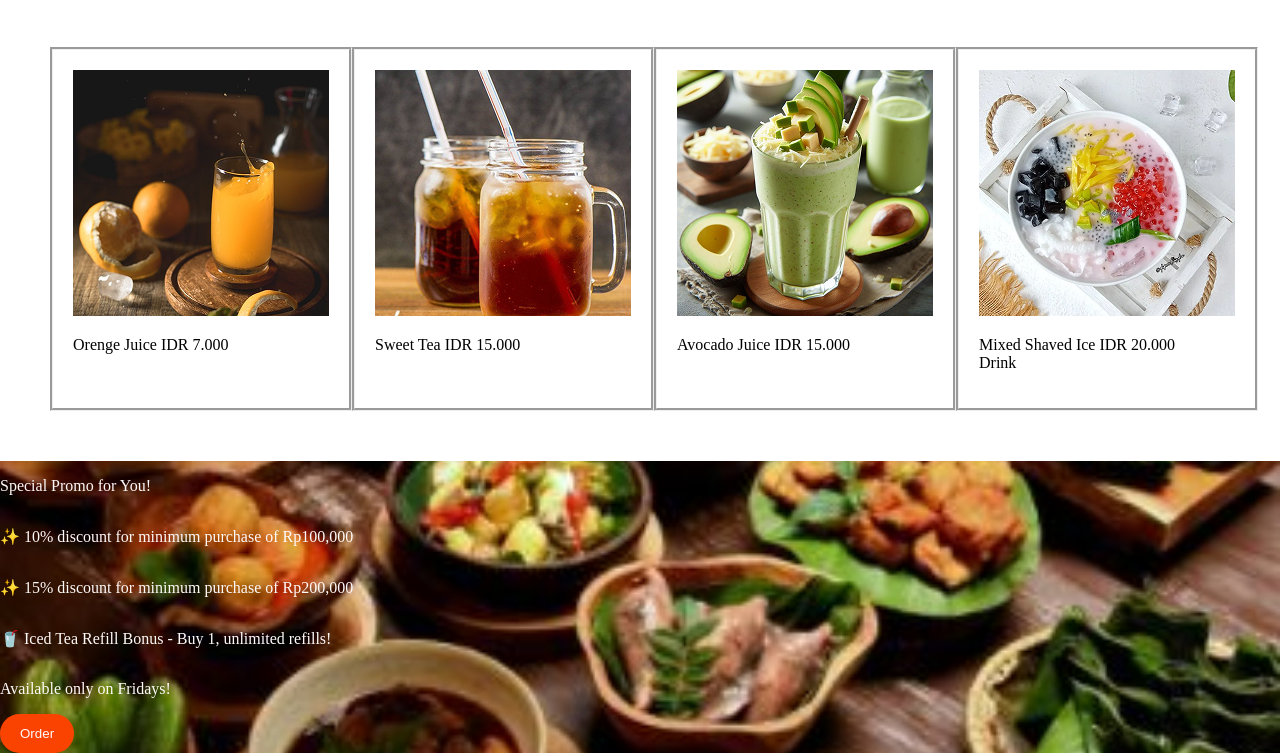
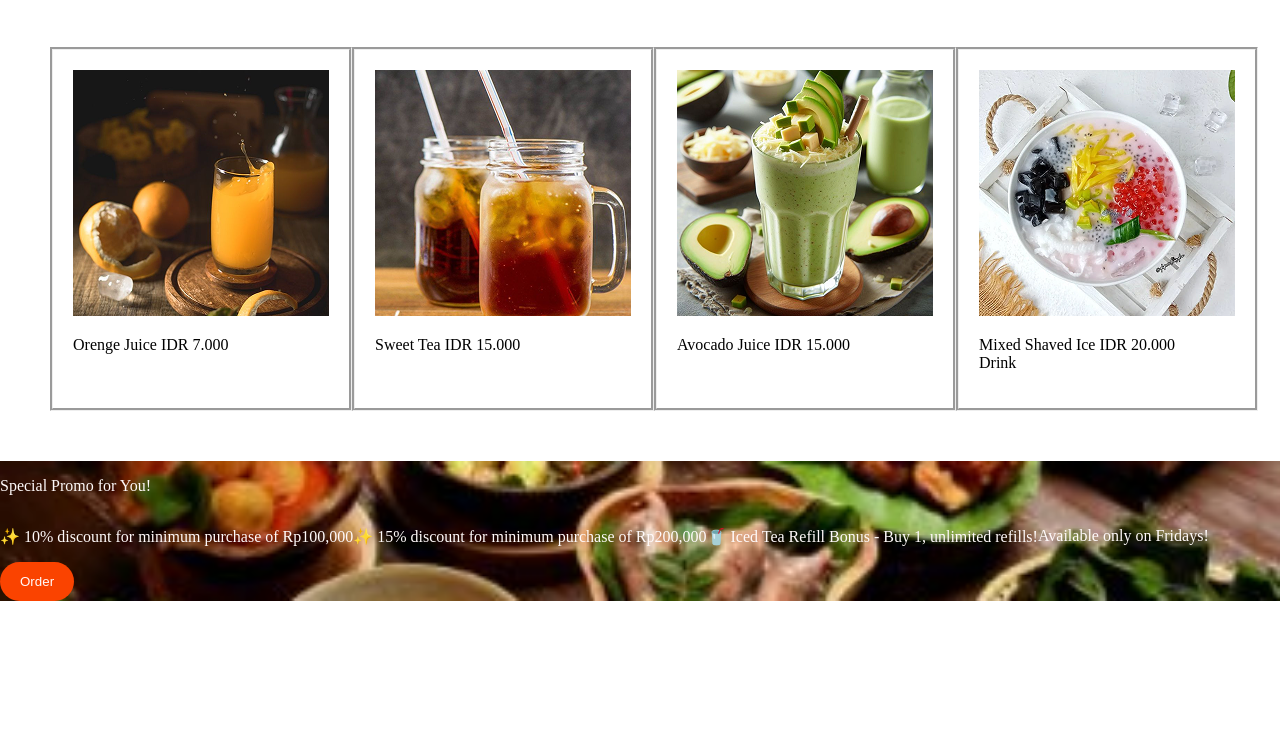
Before and after one commit to DaffaStyn11/Challenge-2_Website-Restaurant, a plain HTML site: page index.html in a window 1280 px wide. Shown: the part 2816-3569 px from the top of the page. After the commit the page ends 3417 px from the top, so only its background shows below. Drawn offline with Linux system fonts and the light colour scheme.

Commit message:
update promosi lagi

```diff
--- a/index.html
+++ b/index.html
@@ -148,10 +148,12 @@
     <section class="sec-4">
         <div class="promo">
             <p id="desc-promo" class="promotion">Special Promo for You!</p>
+            <div class="desc-promo">
             <p>✨ 10% discount for minimum purchase of Rp100,000</p>
             <p>✨ 15% discount for minimum purchase of Rp200,000</p>
             <p>🥤 Iced Tea Refill Bonus - Buy 1, unlimited refills!</p>
             <p>Available only on Fridays!</p>
+            </div>
         </div>
         <div class="desc-btn-2">
             <button class="btn4">Order</button>
--- a/style.css
+++ b/style.css
@@ -284,6 +284,10 @@ nav li a {
   background-position: center;
   background-repeat: no-repeat;
 }
+.desc-promo{
+  display: flex;
+  flex-direction: row;
+}
 .promo{
   display: flex;
   flex-direction: column;
```
